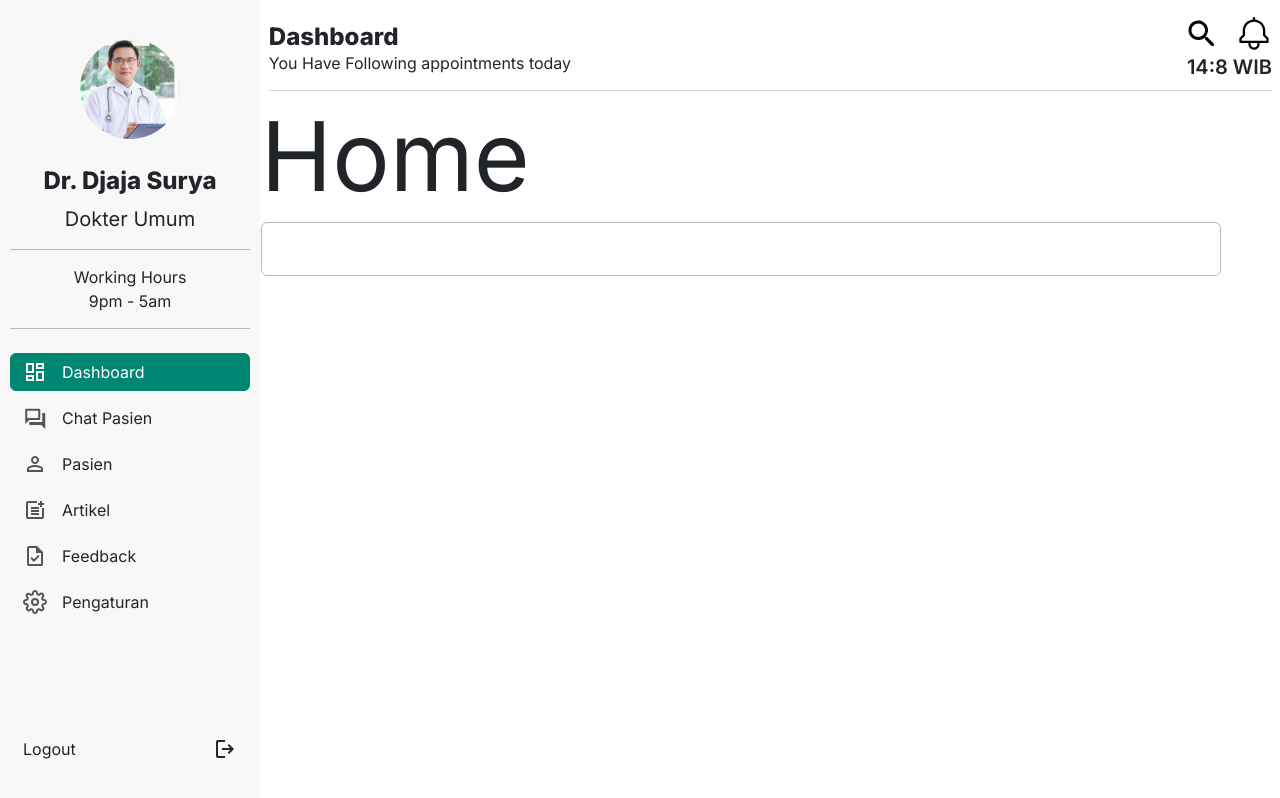
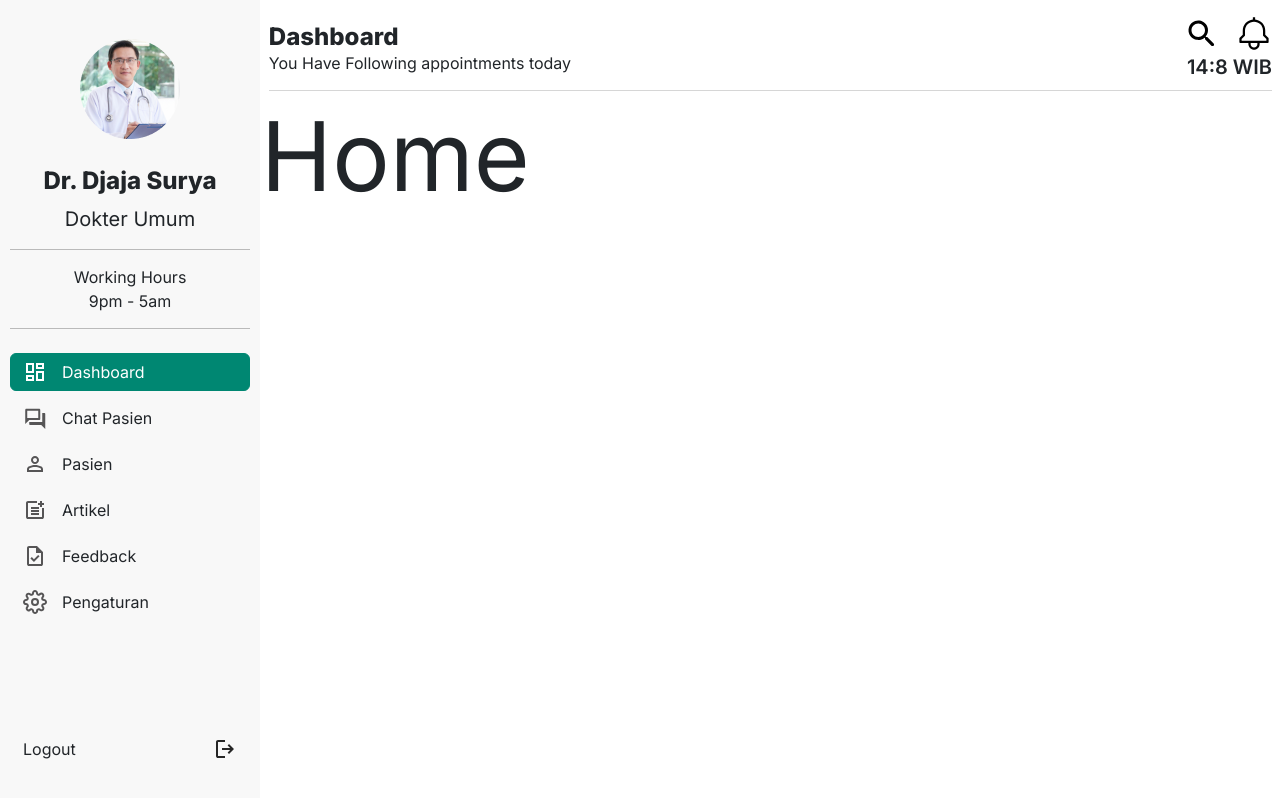
Before and after one commit to Health-Care-System/fe-react-doctor, a React (Vite) app: page / in a window 1280 px wide. Built offline with nearby package versions, Linux system fonts and the light colour scheme.

Commit message:
clear homepage

```diff
--- a/src/pages/Home/HomePage.jsx
+++ b/src/pages/Home/HomePage.jsx
@@ -1,13 +1,8 @@
-import {InputText}from "../../components/ui/Form"
-
-
 const HomePage = () => {
 
     return (
         <>
             <h1>Home</h1>
-            {/* <MedicalPrescriptionCard /> */}
-            <InputText />
         </>
     )
 }
```
